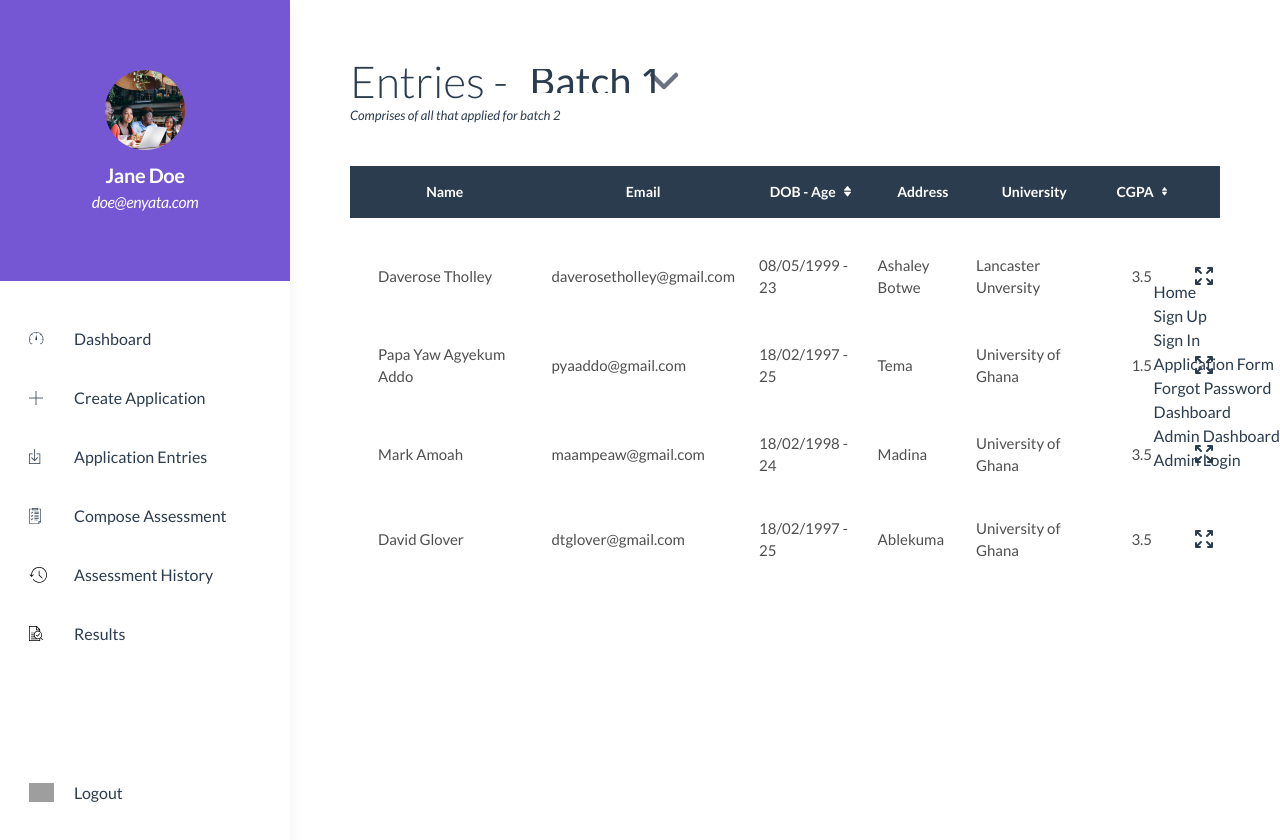
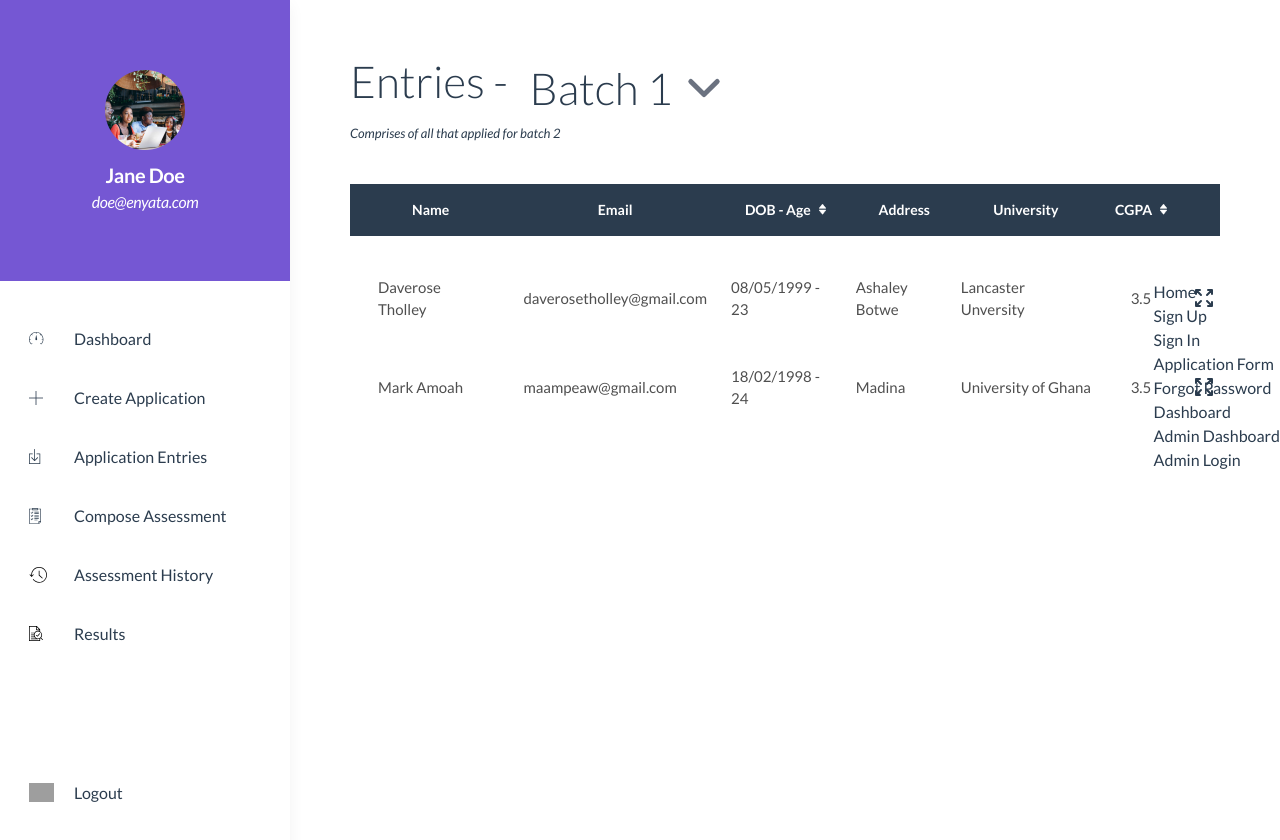
Before and after one commit to asteroid2k/academy-portal, a Vue app: page /admin-dashboard/application in a window 1280 px wide. Shown: the top 840 px of the page. Built offline with nearby package versions, Linux system fonts and the light colour scheme; grey boxes are pictures that could not be loaded; what notyf would draw is missing.

Commit message:
filter entries by batch

```diff
--- a/src/helpers.js
+++ b/src/helpers.js
@@ -1,4 +1,3 @@
-import axios from "axios";
 import { Notyf } from "notyf";
 import { date, string, number } from "yup";
 
@@ -106,6 +105,7 @@ export const applications = [
     age: 23,
     email: "daverosetholley@gmail.com",
     course: "Computer Science",
+    batch: "Batch 1",
   },
   {
     firstName: "Papa Yaw",
@@ -117,6 +117,7 @@ export const applications = [
     email: "pyaaddo@gmail.com",
     age: 25,
     course: "Drugs",
+    batch: "Batch 2",
   },
   {
     firstName: "Mark",
@@ -128,6 +129,7 @@ export const applications = [
     age: 24,
     email: "maampeaw@gmail.com",
     course: "Agriculture",
+    batch: "Batch 1",
   },
   {
     firstName: "David",
@@ -139,5 +141,6 @@ export const applications = [
     age: 25,
     email: "dtglover@gmail.com",
     course: "Physics",
+    batch: "Batch 2",
   },
 ];
--- a/src/views/Admin/ApplicationEntries.vue
+++ b/src/views/Admin/ApplicationEntries.vue
@@ -16,11 +16,14 @@ export default {
       applications,
       isOpen: false,
       pId: 0,
+      batch: "Batch 1",
     };
   },
   computed: {
-    previewEntry() {
-      return applications[this.pId];
+    filteredEntries() {
+      return this.applications.filter(
+        (entry) => entry.batch.toLowerCase() === this.batch.toLowerCase()
+      );
     },
   },
 
@@ -45,20 +48,21 @@ export default {
   </section>
   <section>
     <div class="flex flex-col mb-10">
-      <div class="flex items-center">
+      <div class="flex">
         <h1 class="font-light text-[44px]">Entries -&nbsp;</h1>
         <div>
           <select
+            v-model="batch"
             name="batch"
             id=""
-            class="appearance-none h-[50px] text-[40px] border-transparent"
+            class="appearance-none font-light text-[44px] leading-9 w-[230px] h-[80px] py-1 border-transparent focus:border-0 focus:outline-0 focus:ring-0"
           >
-            <option class="text-[35px]" value="Batch 1">Batch 1</option>
-            <option class="text-[35px]" value="Batch 2">Batch 2</option>
+            <option class="font-light text-xl" value="Batch 2">Batch 2</option>
+            <option class="font-light text-xl" value="Batch 1">Batch 1</option>
           </select>
         </div>
       </div>
-      <p class="italic text-[13px] -mt-2">
+      <p class="italic text-[13px] -mt-1">
         Comprises of all that applied for batch 2
       </p>
     </div>
@@ -107,7 +111,7 @@ export default {
                 address,
               },
               index
-            ) in applications"
+            ) in filteredEntries"
             :key="index"
             :data-entry="index"
             class="text-text-300 hover:shadow-md group transition"
```
